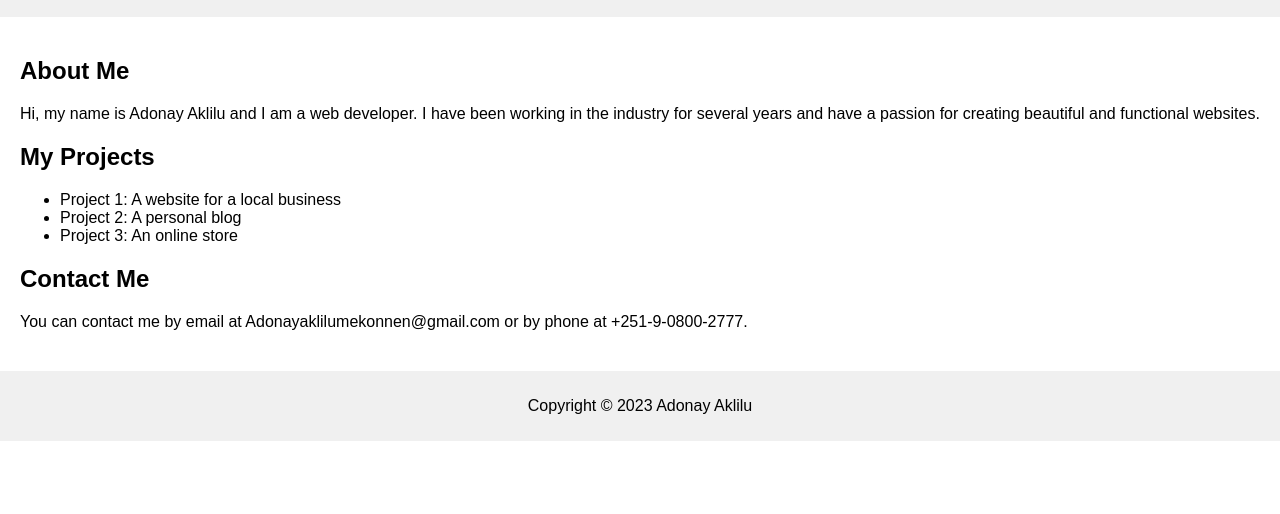
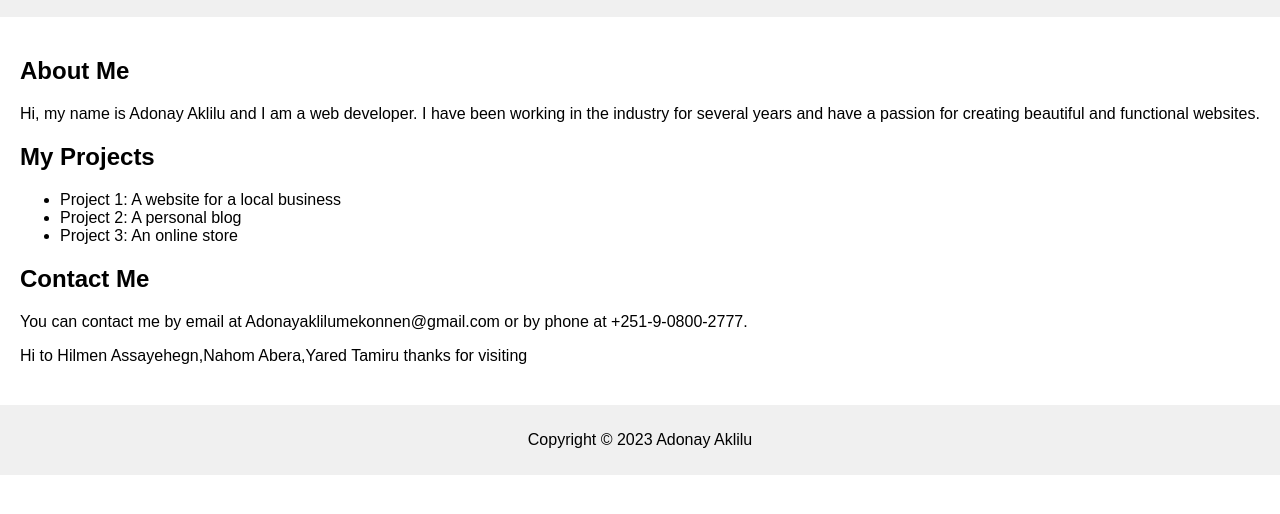
Before and after one commit to Adonay-Aklilu/My-personal-web, a plain HTML site: page index.html in a window 1280 px wide. Shown: the part 78-592 px from the top of the page. Drawn offline with Linux system fonts and the light colour scheme.

Commit message:
Update index.html

```diff
--- a/index.html
+++ b/index.html
@@ -31,6 +31,7 @@
       <section id="contact-me">
         <h2>Contact Me</h2>
         <p>You can contact me by email at Adonayaklilumekonnen@gmail.com or by phone at +251-9-0800-2777.</p>
+        <p>Hi to Hilmen Assayehegn,Nahom Abera,Yared Tamiru thanks for visiting</p>
       </section>
     </main>
     <footer>
```
